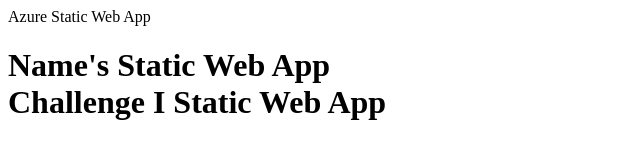
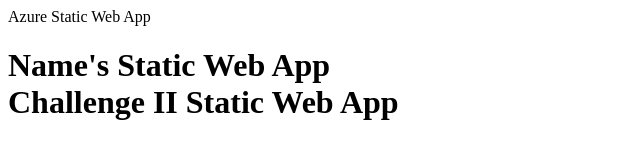
Before and after one commit to dmcushing/cet1021-static-challenge-2, a plain HTML site: page html/index.html in a window 1280 px wide. Shown: the whole page, without its empty margins (0-640 px from the left). Drawn offline with Linux system fonts and the light colour scheme.

Commit message:
Update index.html

```diff
--- a/html/index.html
+++ b/html/index.html
@@ -1,6 +1,6 @@
 <html>
 <head>Azure Static Web App</head>
 <body>
-<h1>Name's Static Web App<br>Challenge I Static Web App</h1>
+<h1>Name's Static Web App<br>Challenge II Static Web App</h1>
 </body>
 </html>
```
